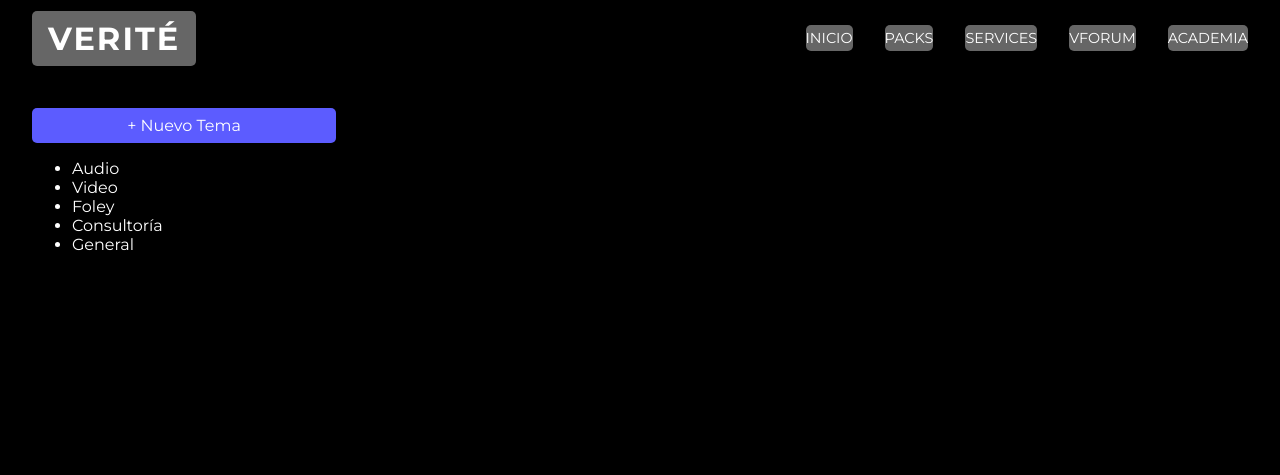
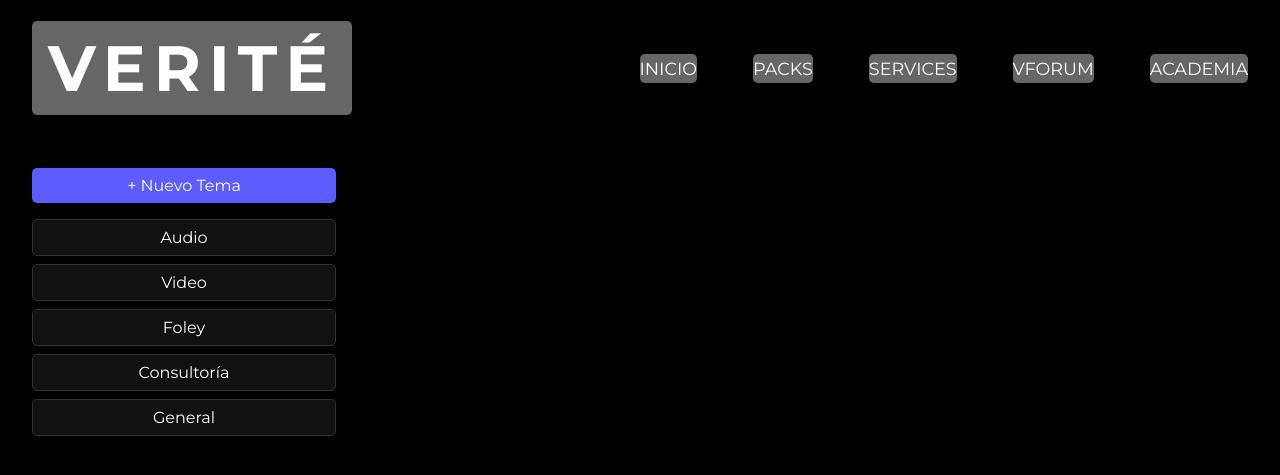
Before and after one commit to dbastias37/EEVI_Verit-, a Flask app: page /forum in a window 1280 px wide. Shown: the top 475 px of the page. Run offline with Flask 3, Linux system fonts and the light colour scheme; data that the repository does not hold is empty.

Commit message:
style: header ampliado y limpieza de viñetas en VFORUM + compresión de CSS/JS

```diff
--- a/static/style.css
+++ b/static/style.css
@@ -5,7 +5,7 @@ body {
   background-color: #000;
   color: #fff;
   margin: 0;
-  padding-top: 60px; /* espacio para header fijo */
+  padding-top: 120px;
 }
 
 .header {
@@ -13,7 +13,7 @@ body {
   top: 0;
   left: 0;
   right: 0;
-  height: 60px;
+  height: 120px;
   background: #000;
   display: flex;
   align-items: center;
@@ -24,8 +24,8 @@ body {
 
 .logo-text {
   font-weight: 900;
-  font-size: 2rem;
-  letter-spacing: 2px;
+  font-size: 4rem;
+  letter-spacing: 0.5rem;
   color: #fff;
   font-family: 'Montserrat', sans-serif;
 }
@@ -41,7 +41,8 @@ body {
   text-transform: uppercase;
   position: relative;
   padding: 4px 0;
-  font-size: 0.9rem;
+  font-size: 1.1rem;
+  margin-left: 1.5rem;
 }
 
 .underline-animated::after {
@@ -59,7 +60,6 @@ body {
   width: 100%;
 }
 
-/* listado de packs */
 .packs {
   display: flex;
   flex-wrap: wrap;
@@ -81,7 +81,6 @@ body {
   border-radius: 8px;
 }
 
-/* servicios */
 .services {
   display: flex;
   flex-wrap: wrap;
@@ -118,7 +117,6 @@ a:hover, button:hover {
   background-color: #999;
 }
 
-/* detalle de pack */
 .pack-detail {
   display: flex;
   justify-content: center;
@@ -181,7 +179,6 @@ a:hover, button:hover {
   }
 }
 
-/* ===== VFORUM ===== */
 .forum-container {
   display: flex;
   gap: 2rem;
@@ -203,6 +200,18 @@ a:hover, button:hover {
   width: 25%;
 }
 
+.categories {
+  display: grid;
+  gap: .5rem;
+}
+
+.cat-card {
+  background: #111;
+  border: 1px solid #333;
+  border-radius: 5px;
+  padding: .5rem 1rem;
+  text-align: center;
+}
 
 .topics, .posts {
   width: 70%;
@@ -217,7 +226,6 @@ a:hover, button:hover {
   padding: 1rem;
   margin-bottom: 1rem;
 }
-
 
 .topic-card h3 {
   font-family: 'Inter', sans-serif;
--- a/templates/forum_index.html
+++ b/templates/forum_index.html
@@ -6,13 +6,13 @@
 <div class="forum-container">
   <aside class="sidebar">
     <a href="/forum/new" class="btn-new">+ Nuevo Tema</a>
-    <ul>
-      <li>Audio</li>
-      <li>Video</li>
-      <li>Foley</li>
-      <li>Consultoría</li>
-      <li>General</li>
-    </ul>
+    <div class="categories">
+      <div class="cat-card">Audio</div>
+      <div class="cat-card">Video</div>
+      <div class="cat-card">Foley</div>
+      <div class="cat-card">Consultoría</div>
+      <div class="cat-card">General</div>
+    </div>
   </aside>
   <section class="topics">
     {% for t in topics %}
```
Also changed, not shown: static/js/forum.js (+6 -21 lines), README.md.
